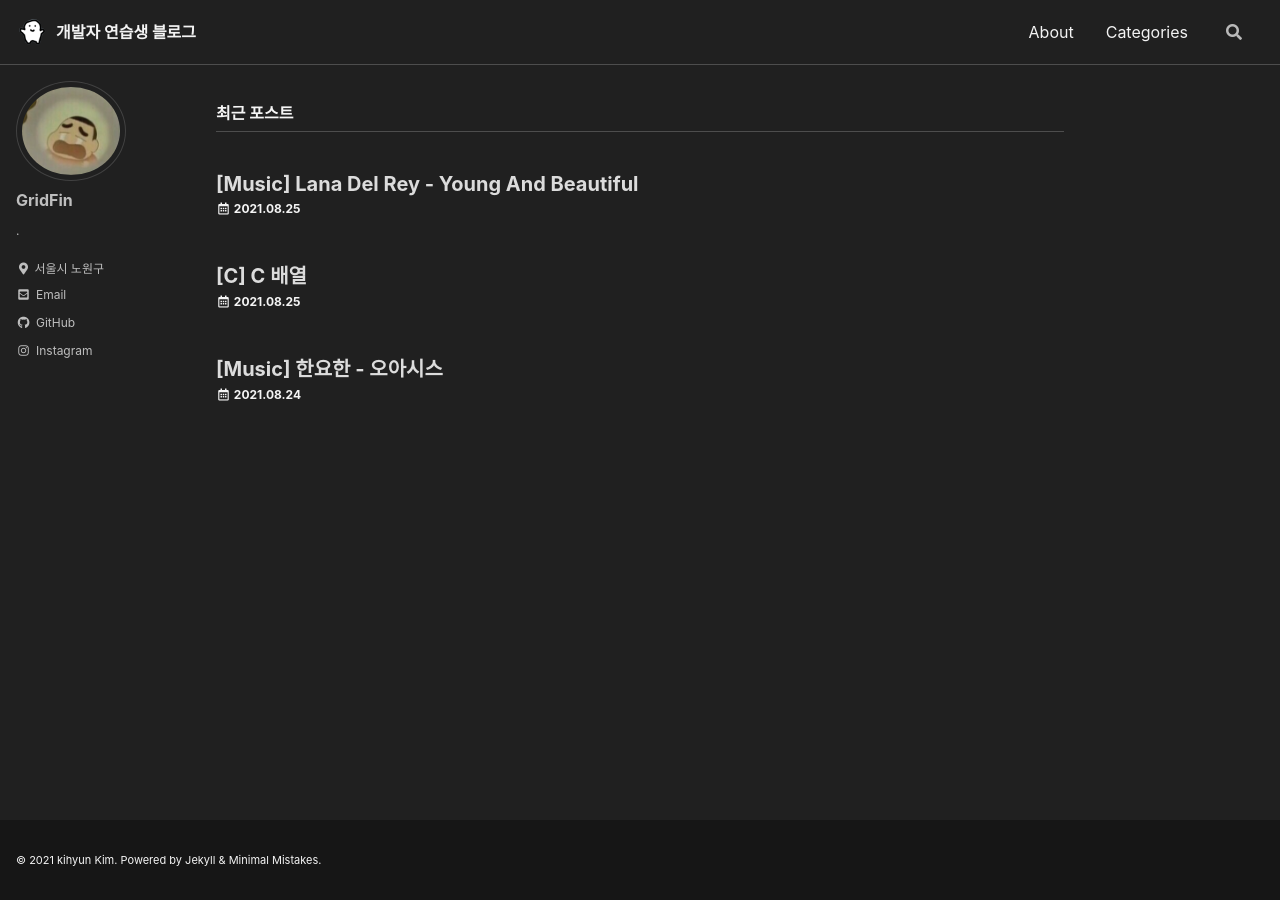
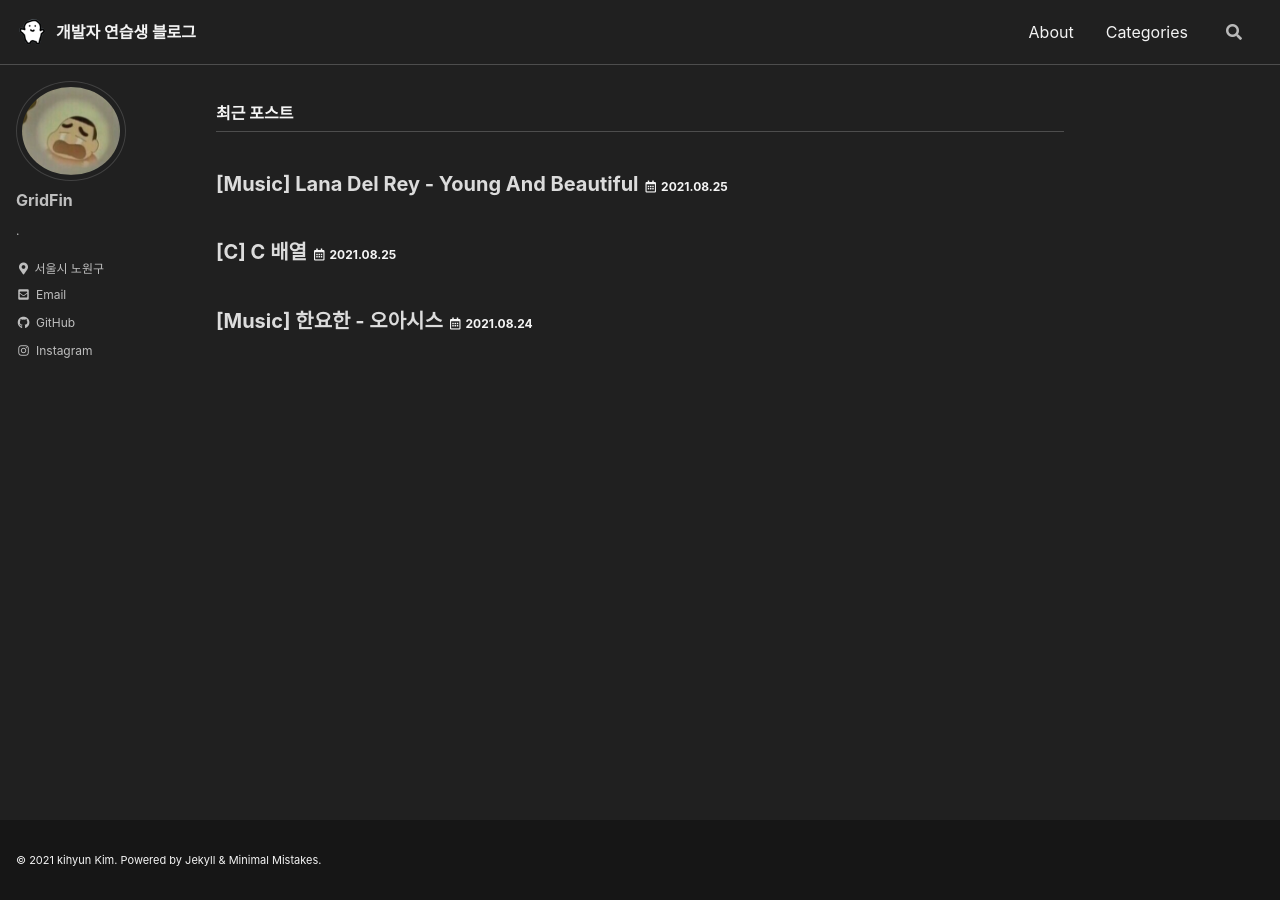
Before and after one commit to GridFin/GridFin.github.io, a Jekyll site: the page built from index.html, in a window 1280 px wide. Built offline with Jekyll 4.4.1, drawn with Linux system fonts in a browser that asks for light colours; cached includes are drawn as plain includes; some web fonts are replaced; the list of posts is cut into pages by our own code.

Commit message:
Update archive-single.html

```diff
--- a/_includes/archive-single.html
+++ b/_includes/archive-single.html
@@ -19,14 +19,13 @@
     {% endif %}
     <h2 class="archive__item-title no_toc" itemprop="headline">
       {% if post.link %}
-        <a href="{{ post.link }}">{{ title }}</a> <a href="{{ post.url | relative_url }}" rel="permalink"><i class="fas fa-link" aria-hidden="true" title="permalink"></i><span class="sr-only">Permalink</span></a>
+        <a href="{{ post.link }}">{{ title }}</a><span class="page__meta"><i class="far fa-fw fa-calendar-alt" aria-hidden="true"></i> {{ post.date | date: "%Y.%m.%d" }}</span>
+        <a href="{{ post.url | relative_url }}" rel="permalink"><i class="fas fa-link" aria-hidden="true" title="permalink"></i><span class="sr-only">Permalink</span></a>
       {% else %}
-        <a href="{{ post.url | relative_url }}" rel="permalink">{{ title }}</a>
+        <a href="{{ post.url | relative_url }}" rel="permalink">{{ title }}<span class="page__meta"><i class="far fa-fw fa-calendar-alt" aria-hidden="true"></i> {{ post.date | date: "%Y.%m.%d" }}</span>
+        </a>
       {% endif %}
 
-      {% if post.date %}
-      <p class="page__meta"><i class="far fa-fw fa-calendar-alt" aria-hidden="true"></i> {{ post.date | date: "%Y.%m.%d" }}</p>
-      {% endif %}
 
     </h2>
     {% include page__meta.html type=include.type %}
```
